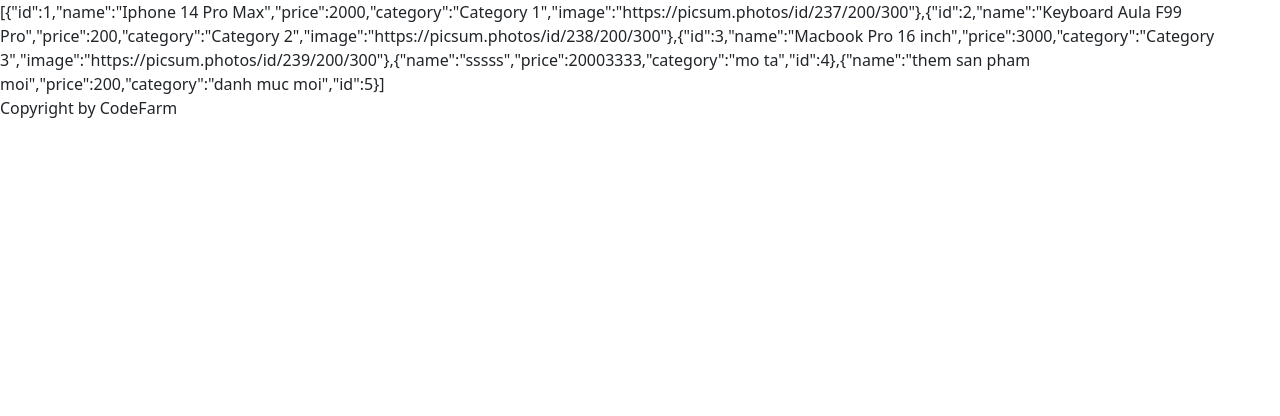
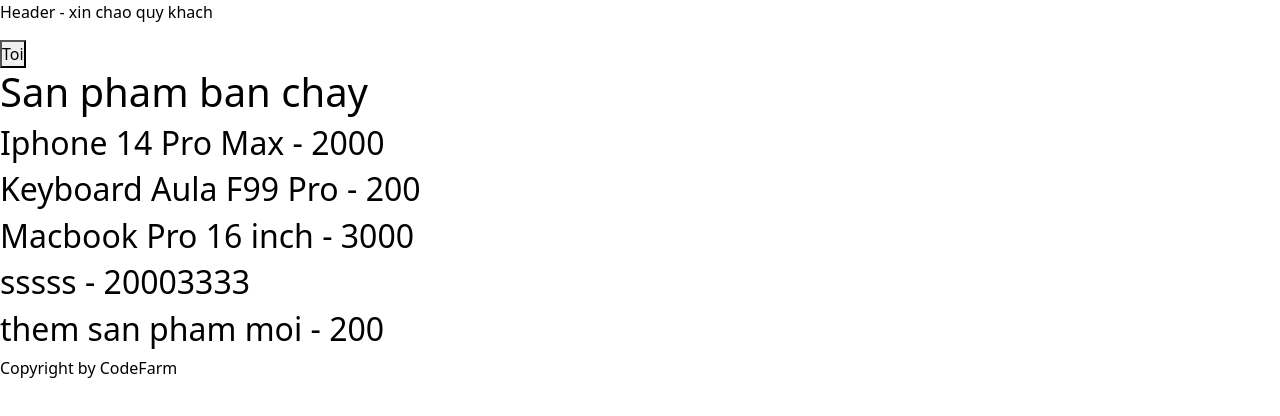
Before and after one commit to hoangnm-ndm/react-learn-thayhoangjs-js, a React (Vite) app: page / in a window 1280 px wide. Shown: the top 416 px of the page. Built offline with nearby package versions, Linux system fonts and the light colour scheme; data requests are answered from the project's data file.

Commit message:
theme --done

```diff
--- a/db.json
+++ b/db.json
@@ -2,33 +2,33 @@
 	"products": [
 		{
 			"id": 1,
-      "name": "Iphone 14 Pro Max",
+			"title": "Iphone 14 Pro Max",
 			"price": 2000,
 			"category": "Category 1",
 			"image": "https://picsum.photos/id/237/200/300"
 		},
 		{
 			"id": 2,
-      "name": "Keyboard Aula F99 Pro",
+			"title": "Keyboard Aula F99 Pro",
 			"price": 200,
 			"category": "Category 2",
 			"image": "https://picsum.photos/id/238/200/300"
 		},
 		{
 			"id": 3,
-      "name": "Macbook Pro 16 inch",
+			"title": "Macbook Pro 16 inch",
 			"price": 3000,
 			"category": "Category 3",
 			"image": "https://picsum.photos/id/239/200/300"
 		},
 		{
-      "name": "sssss",
+			"title": "sssss",
 			"price": 20003333,
 			"category": "mo ta",
 			"id": 4
 		},
 		{
-      "name": "them san pham moi",
+			"title": "them san pham moi",
 			"price": 200,
 			"category": "danh muc moi",
 			"id": 5
--- a/src/App.jsx
+++ b/src/App.jsx
@@ -1,7 +1,7 @@
+import { ToastContainer } from "react-toastify";
+import "react-toastify/dist/ReactToastify.css";
 import "./App.css";
 import AppRouter from "./router/index";
-import { ToastContainer } from "react-toastify";
-import "react-toastify/dist/ReactToastify.css";
 
 export default function App() {
 	return (
--- a/src/components/Header.jsx
+++ b/src/components/Header.jsx
@@ -1,6 +1,12 @@
 import React from "react";
+import ThemeToggle from "./ThemeToggle";
 
 const Header = () => {
-	return <header></header>;
+	return (
+		<header>
+			<p>Header - xin chao quy khach</p>
+			<ThemeToggle />
+		</header>
+	);
 };
 export default Header;
--- /dev/null
+++ b/src/components/ThemeToggle.jsx
@@ -0,0 +1,9 @@
+import React from "react";
+import { useTheme } from "../hooks/useTheme";
+
+const ThemeToggle = () => {
+	const { theme, toggleTheme } = useTheme();
+	return <button onClick={toggleTheme}>{theme === "light" ? "Toi" : "Sang"}</button>;
+};
+
+export default ThemeToggle;
--- a/src/contexts/ThemeContext.jsx
+++ b/src/contexts/ThemeContext.jsx
@@ -1,7 +1,20 @@
-import React from "react";
+import React, { createContext, useEffect, useState } from "react";
 
-const ThemeContext = () => {
-	return <div>ThemeContext</div>;
+const ThemeContext = createContext(null);
+
+export const ThemeProvider = ({ children }) => {
+	const [theme, setTheme] = useState(() => localStorage.getItem("theme") || "light");
+
+	const toggleTheme = () => {
+		setTheme((prev) => (prev === "light" ? "dark" : "light"));
+	};
+
+	useEffect(() => {
+		document.body.setAttribute("data-theme", theme);
+		localStorage.setItem("theme", theme);
+	}, [theme]);
+
+	return <ThemeContext.Provider value={{ theme, toggleTheme }}>{children}</ThemeContext.Provider>;
 };
 
 export default ThemeContext;
--- /dev/null
+++ b/src/hooks/useTheme.jsx
@@ -0,0 +1,10 @@
+import { useContext } from "react";
+import ThemeContext from "../contexts/ThemeContext";
+
+export const useTheme = () => {
+	const context = useContext(ThemeContext);
+	if (!context) {
+		throw new Error("context theme load failed!");
+	}
+	return context;
+};
--- a/src/index.css
+++ b/src/index.css
@@ -4,6 +4,16 @@
 	box-sizing: border-box;
 }
 
+body[data-theme="light"] {
+	background: white;
+	color: black;
+}
+
+body[data-theme="dark"] {
+	background: #121212;
+	color: white;
+}
+
 html {
 	font-size: 16px;
 	font-family: "Poppins", sans-serif;
--- a/src/main.jsx
+++ b/src/main.jsx
@@ -2,12 +2,12 @@
 import ReactDOM from "react-dom/client";
 import App from "./App.jsx";
 import "./index.css";
-import { UserProvider } from "./contexts/UserContext.jsx";
+import { ThemeProvider } from "./contexts/ThemeContext.jsx";
 
 ReactDOM.createRoot(document.getElementById("root")).render(
 	<React.StrictMode>
-		<UserProvider>
+		<ThemeProvider>
 			<App />
-		</UserProvider>
+		</ThemeProvider>
 	</React.StrictMode>
 );
--- a/src/pages/HomePage.jsx
+++ b/src/pages/HomePage.jsx
@@ -14,7 +14,20 @@
 			});
 	}, []);
 
-	return <>{JSON.stringify(products)}</>;
+	return (
+		<>
+			<h1>San pham ban chay</h1>
+			<div>
+				{products.map((item) => (
+					<div key={item.id}>
+						<h2>
+							{item.title} - {item.price}
+						</h2>
+					</div>
+				))}
+			</div>
+		</>
+	);
 };
 
 export default HomePage;
```
Also changed, not shown: src/contexts/index.js (deleted). Lines whose indentation alone changed are shown as unchanged.
